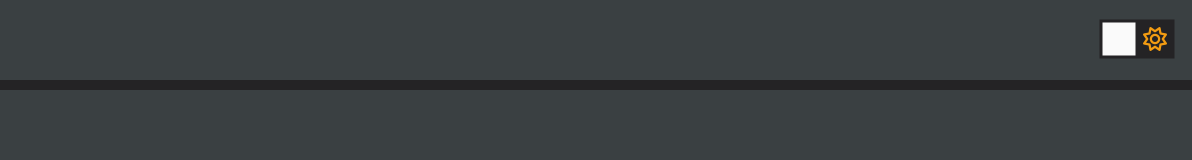
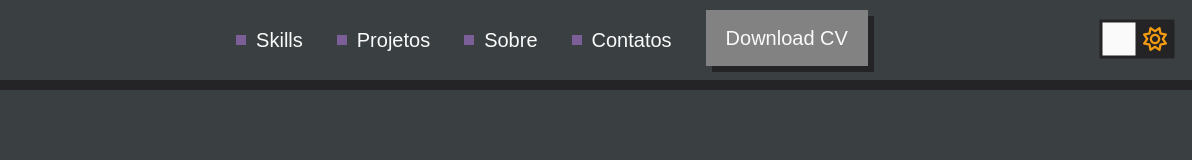
Before and after one commit to mendes7/exercicio_murilo, a plain HTML site: page index.html in a window 1280 px wide. Shown: the full height of the page, 88-1280 px from the left. Drawn offline with Linux system fonts and the light colour scheme.

Commit message:
Adiciona links de navegação

```diff
--- a/css/index.css
+++ b/css/index.css
@@ -1,3 +1,48 @@
+body {
+    background-color: #3A4042;
+    justify-content: space-between;
+
+    transition: background 0.2s linear;
+}
+
+body.light {
+    background: #fafafa;
+}
+
+nav {
+
+    text-align: right;
+
+}
+
+a {
+
+    display: inline-flex;
+    align-items: center;
+    color: #fafafa;
+    font-size: 20px;
+    font-family: "Fira Code", Arial, Arial, Helvetica, sans-serif;
+    font-weight: 500;
+    text-decoration: none;
+    margin-right: 30px;
+}
+
+.light a {
+    display: inline-flex;
+    align-items: center;
+    color: #242325;
+    font-size: 20px;
+    font-family: "Fira Code", Arial, Arial, Helvetica, sans-serif;
+    font-weight: 500;
+    text-decoration: none;
+    margin-right: 30px;
+}
+
+.light #button {
+    color:#fafafa;
+}
+
+
 header {
     display: flex;
     justify-content: space-between;
@@ -12,15 +57,33 @@ header {
 
 }
 
-body {
-    background-color: #3A4042;
-    justify-content: space-between;
 
-    transition: background 0.2s linear;
+#opcoes-header::before {
+
+    content: "";
+    display: inline-block;
+    background-color: #7C5E99;
+    width: 10px;
+    height: 10px;
+    margin-right: 10px;
 }
 
-body.light {
-    background: #fafafa;
+
+#button {
+
+    display: inline-flex;
+    background-color: #828282;
+    padding: 18px 20px;
+    box-shadow: 6px 6px 0 #242325;
+    margin-right: 0;
+    transition: transform 100ms linear, background-color 370ms ease;
+}
+
+#button:hover {
+
+    background-color: #7C5E99;
+    transform: scale(1.05);
+
 }
 
 #lightmode {
--- a/index.html
+++ b/index.html
@@ -19,6 +19,15 @@
 
         <img id="logonatan" src="assets/img/logo.png" alt="Logo Natan Mendes">
 
+        <nav>
+
+            <a id="opcoes-header" href="" lang="en">Skills</a>
+            <a id="opcoes-header" href="">Projetos</a>
+            <a id="opcoes-header" href="">Sobre</a>
+            <a id="opcoes-header" href="">Contatos</a>
+            <a id="button" href="" lang="en">Download CV</a>
+        </nav>
+
         <div id="lightmode">
 
             <input type="checkbox" class="checkbox" id="chk">
```
